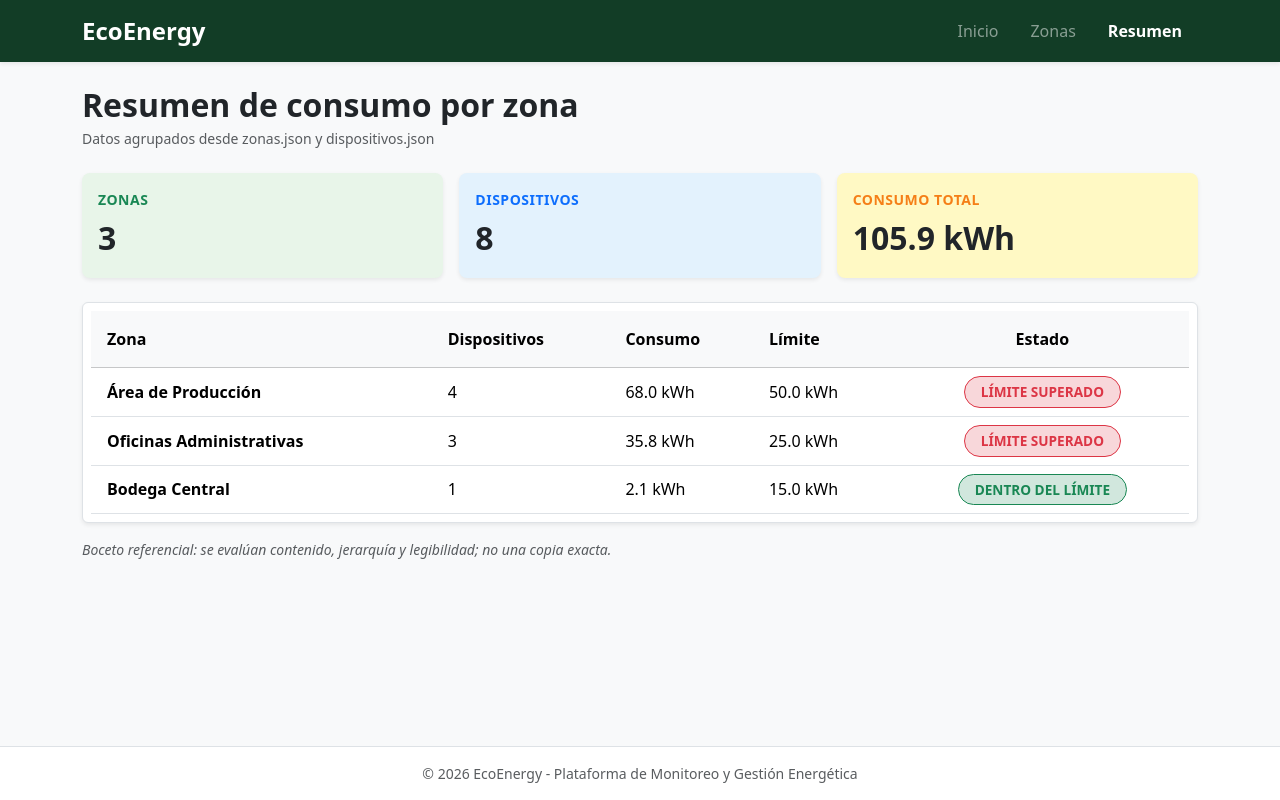
After one commit to johsepoli-ops/Backen-flex-Ecoenergy, a Django app: page /resumen-zonas/ in a window 1280 px wide. The commit adds this page. Run offline with Django 5.2, Linux system fonts and the light colour scheme.

Commit message:
Fase 2: Implementacion de vista resumen de consumo y validacion de escenarios

```diff
--- a/backend/settings.py
+++ b/backend/settings.py
@@ -25,7 +25,7 @@ SECRET_KEY = 'django-insecure-k_0_lm3t_ab(v2wwfs_6b-2pno)19j5v7bo*)-)kc2bs!vcef+
 # SECURITY WARNING: don't run with debug turned on in production!
 DEBUG = True
 
-ALLOWED_HOSTS = []
+ALLOWED_HOSTS = ['*']
 
 
 # Application definition
--- a/dispositivos/urls.py
+++ b/dispositivos/urls.py
@@ -1,10 +1,10 @@
 from django.urls import path
 from . import views
 
-app_name = "dispositivos"
+app_name = 'dispositivos'
 
 urlpatterns = [
-    path("", views.inicio, name="inicio"),
-    path("dispositivos/", views.catalogo, name="catalogo"),
-    path("zonas/<int:zona_id>/", views.detalle_zona, name="detalle_zona"),
+    path('', views.inicio, name='inicio'),
+    path('zonas/<int:zona_id>/', views.detalle_zona, name='detalle_zona'),
+    path('resumen-zonas/', views.resumen_zonas, name='resumen_zonas'),
 ]
--- a/dispositivos/views.py
+++ b/dispositivos/views.py
@@ -1,29 +1,21 @@
-from django.shortcuts import render
+from django.shortcuts import render, get_object_or_404
 from django.http import Http404
-from .services import cargar_dispositivos, cargar_zonas, obtener_detalle_zona
+from .services import cargar_zonas, obtener_detalle_zona, obtener_resumen_zonas
 
 def inicio(request):
     zonas = cargar_zonas()
-    contexto = {
-        "sistema": "EcoEnergy",
-        "mensaje": "Monitoreo energético responsable",
-        "asignatura": "Programación Back End",
-        "zonas": zonas,
-    }
-    return render(request, "dispositivos/inicio.html", contexto)
-
-def catalogo(request):
-    dispositivos = cargar_dispositivos()
-    activos = sum(1 for item in dispositivos if item.get("estado") == "Activo")
-    contexto = {
-        "dispositivos": dispositivos,
-        "total": len(dispositivos),
-        "total_activos": activos,
-    }
-    return render(request, "dispositivos/catalogo.html", contexto)
+    return render(request, "dispositivos/inicio.html", {"zonas": zonas})
 
 def detalle_zona(request, zona_id):
-    datos_zona = obtener_detalle_zona(zona_id)
-    if not datos_zona:
-        raise Http404("Zona no encontrada")
-    return render(request, "dispositivos/detalle_zona.html", datos_zona)
+    detalle = obtener_detalle_zona(zona_id)
+    if not detalle:
+        raise Http404("La zona solicitada no existe.")
+    return render(request, "dispositivos/detalle_zona.html", detalle)
+
+def resumen_zonas(request):
+    resumen, totales = obtener_resumen_zonas()
+    context = {
+        "resumen_zonas": resumen,
+        "totales": totales,
+    }
+    return render(request, "dispositivos/resumen_zonas.html", context)
--- /dev/null
+++ b/requirements.txt
@@ -0,0 +1,5 @@
+asgiref==3.12.1
+Django==6.1
+django-bootstrap5==26.2
+sqlparse==0.6.0
+tzdata==2026.3
--- a/templates/base.html
+++ b/templates/base.html
@@ -4,26 +4,55 @@
     <meta charset="UTF-8">
     <meta name="viewport" content="width=device-width, initial-scale=1.0">
     <title>{% block title %}EcoEnergy{% endblock %}</title>
-    <!-- Bootstrap 5 CSS Oficial -->
+    <!-- Bootstrap 5 CSS CDN -->
     <link href="https://cdn.jsdelivr.net/npm/bootstrap@5.3.3/dist/css/bootstrap.min.css" rel="stylesheet">
+    <style>
+        .navbar-custom {
+            background-color: #123d26; /* Tono verde oscuro corporativo acorde al boceto */
+        }
+    </style>
 </head>
-<body class="bg-light">
+<body class="bg-light d-flex flex-column min-vh-100">
 
-    <nav class="navbar navbar-expand navbar-dark bg-dark mb-4 shadow-sm">
+    <!-- Barra de navegación principal -->
+    <nav class="navbar navbar-expand-lg navbar-dark navbar-custom shadow-sm mb-4">
         <div class="container">
-            <a class="navbar-brand fw-bold" href="{% url 'dispositivos:inicio' %}">ECOENERGY</a>
-            <div class="navbar-nav">
-                <a class="nav-link" href="{% url 'dispositivos:inicio' %}">Inicio</a>
-                <a class="nav-link" href="{% url 'dispositivos:inicio' %}">Zonas</a>
+            <a class="navbar-brand fw-bold fs-4 text-white" href="{% url 'dispositivos:inicio' %}">
+                EcoEnergy
+            </a>
+            <button class="navbar-toggler" type="button" data-bs-toggle="collapse" data-bs-target="#navbarNav" aria-controls="navbarNav" aria-expanded="false" aria-label="Toggle navigation">
+                <span class="navbar-toggler-icon"></span>
+            </button>
+            <div class="collapse navbar-collapse" id="navbarNav">
+                <ul class="navbar-nav ms-auto mb-2 mb-lg-0">
+                    <li class="nav-item">
+                        <a class="nav-link text-white-50 active px-3" href="{% url 'dispositivos:inicio' %}">Inicio</a>
+                    </li>
+                    <li class="nav-item">
+                        <a class="nav-link text-white-50 px-3" href="{% url 'dispositivos:inicio' %}">Zonas</a>
+                    </li>
+                    <li class="nav-item">
+                        <a class="nav-link text-white px-3 fw-semibold" href="{% url 'dispositivos:resumen_zonas' %}">Resumen</a>
+                    </li>
+                </ul>
             </div>
         </div>
     </nav>
 
-    <main class="container mb-5">
-        {% block content %}{% endblock %}
+    <!-- Contenedor principal de la aplicación -->
+    <main class="container mb-5 flex-grow-1">
+        {% block content %}
+        {% endblock %}
     </main>
 
-    <!-- Bootstrap 5 JS Oficial -->
+    <!-- Pie de página -->
+    <footer class="bg-white border-top py-3 text-center text-muted small mt-auto">
+        <div class="container">
+            &copy; 2026 EcoEnergy - Plataforma de Monitoreo y Gestión Energética
+        </div>
+    </footer>
+
+    <!-- Bootstrap 5 JS Bundle CDN -->
     <script src="https://cdn.jsdelivr.net/npm/bootstrap@5.3.3/dist/js/bootstrap.bundle.min.js"></script>
 </body>
 </html>
--- /dev/null
+++ b/templates/dispositivos/resumen_zonas.html
@@ -0,0 +1,77 @@
+{% extends "base.html" %}
+
+{% block title %}Resumen de Consumo por Zona | EcoEnergy{% endblock %}
+
+{% block content %}
+<!-- Título y subtítulo según boceto -->
+<div class="mb-4">
+    <h2 class="fw-bold mb-1">Resumen de consumo por zona</h2>
+    <p class="text-muted small mb-0">Datos agrupados desde zonas.json y dispositivos.json</p>
+</div>
+
+<!-- Tres tarjetas de totales generales -->
+<div class="row g-3 mb-4">
+    <div class="col-12 col-md-4">
+        <div class="card border-0 shadow-sm p-3 h-100" style="background-color: #e8f5e9; border-radius: 8px;">
+            <div class="text-uppercase fw-bold small text-success" style="letter-spacing: 0.5px;">ZONAS</div>
+            <div class="fs-2 fw-bold text-dark mt-1">{{ totales.total_zonas }}</div>
+        </div>
+    </div>
+    <div class="col-12 col-md-4">
+        <div class="card border-0 shadow-sm p-3 h-100" style="background-color: #e3f2fd; border-radius: 8px;">
+            <div class="text-uppercase fw-bold small text-primary" style="letter-spacing: 0.5px;">DISPOSITIVOS</div>
+            <div class="fs-2 fw-bold text-dark mt-1">{{ totales.total_dispositivos }}</div>
+        </div>
+    </div>
+    <div class="col-12 col-md-4">
+        <div class="card border-0 shadow-sm p-3 h-100" style="background-color: #fff9c4; border-radius: 8px;">
+            <div class="text-uppercase fw-bold small" style="color: #f57f17; letter-spacing: 0.5px;">CONSUMO TOTAL</div>
+            <div class="fs-2 fw-bold text-dark mt-1">{{ totales.total_consumo }} kWh</div>
+        </div>
+    </div>
+</div>
+
+<!-- Tabla responsive de resumen -->
+<div class="table-responsive shadow-sm border rounded bg-white p-2">
+    <table class="table table-hover align-middle mb-0">
+        <thead class="table-light">
+            <tr>
+                <th scope="col" class="py-3 ps-3">Zona</th>
+                <th scope="col" class="py-3">Dispositivos</th>
+                <th scope="col" class="py-3">Consumo</th>
+                <th scope="col" class="py-3">Límite</th>
+                <th scope="col" class="py-3 text-center">Estado</th>
+            </tr>
+        </thead>
+        <tbody>
+            {% for item in resumen_zonas %}
+            <tr>
+                <td class="ps-3 fw-semibold">{{ item.nombre }}</td>
+                <td>{{ item.cantidad_dispositivos }}</td>
+                <td>{{ item.consumo_total }} kWh</td>
+                <td>{{ item.limite_kwh }} kWh</td>
+                <td class="text-center">
+                    {% if item.clase_estado == "danger" %}
+                        <span class="badge border border-danger text-danger bg-danger-subtle px-3 py-2 rounded-pill fw-bold" style="font-size: 0.85rem;">
+                            {{ item.estado }}
+                        </span>
+                    {% else %}
+                        <span class="badge border border-success text-success bg-success-subtle px-3 py-2 rounded-pill fw-bold" style="font-size: 0.85rem;">
+                            {{ item.estado }}
+                        </span>
+                    {% endif %}
+                </td>
+            </tr>
+            {% empty %}
+            <tr>
+                <td colspan="5" class="text-center text-muted py-4">
+                    No existen zonas disponibles para mostrar resumen.
+                </td>
+            </tr>
+            {% endfor %}
+        </tbody>
+    </table>
+</div>
+
+<p class="text-muted small mt-3 fst-italic">Boceto referencial: se evalúan contenido, jerarquía y legibilidad; no una copia exacta.</p>
+{% endblock %}
```
Also changed, not shown: IA.md (+9 -0 lines), dispositivos/services.py (+64 -33 lines).
